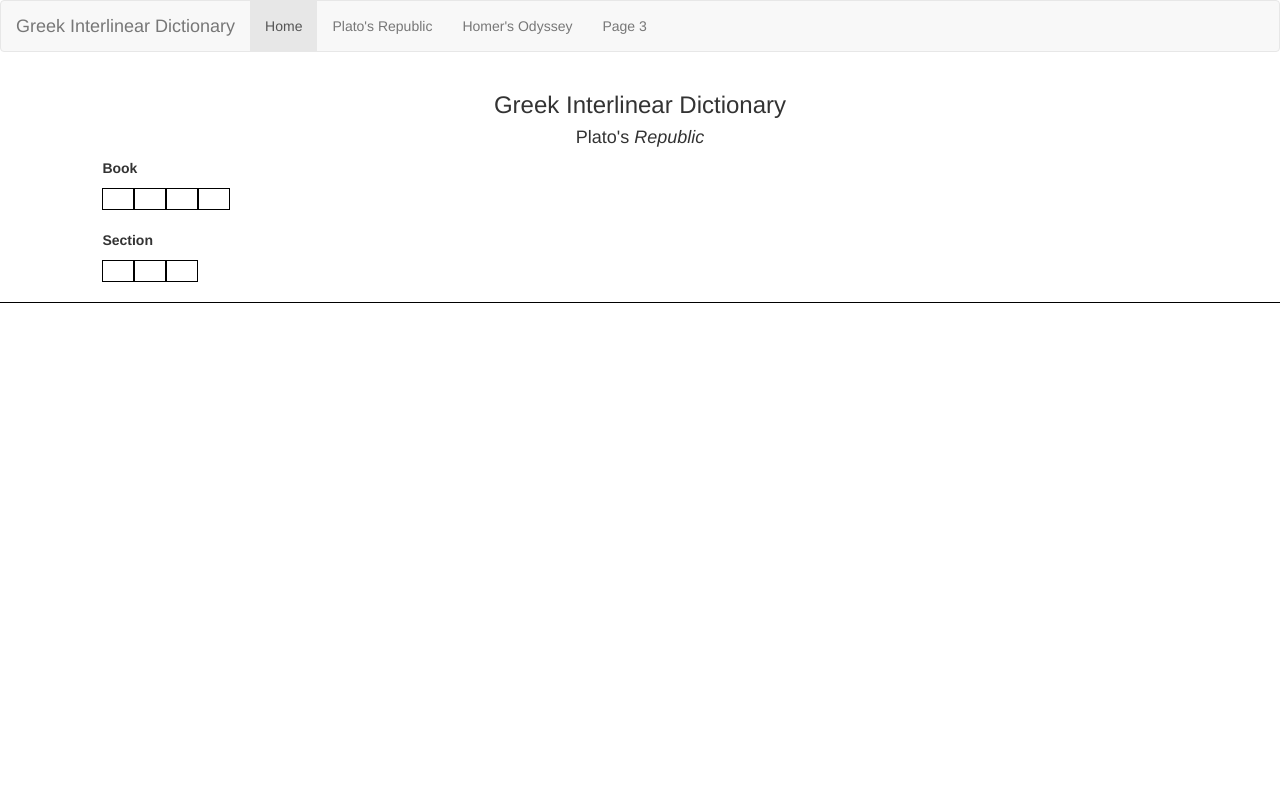
After one commit to jbmcdonald86/cs50-final, a Flask app: page /republic in a window 1280 px wide. The commit adds this page. Run offline with Flask 2, Linux system fonts and the light colour scheme; some libraries are stand-ins or nearby versions.

Commit message:
12/3 5:30pm

```diff
--- a/application.py
+++ b/application.py
@@ -24,6 +24,11 @@
 def index():
 
     return render_template("index.html")
+
+@app.route('/republic')
+def text():
+
+    return render_template("republic.html")
 
 # Iterate through all p elements in the relevant div.
 # Scrape all content within p elements.
@@ -64,3 +69,9 @@
 
 # Translations table : "CREATE TABLE 'translations' ('translation_id' INTEGER PRIMARY KEY AUTOINCREMENT NOT NULL, 'original' TEXT, 'url' TEXT, 'translation' TEXT)"
 # Original table: "CREATE TABLE 'original' ('greek_id' INTEGER PRIMARY KEY AUTOINCREMENT NOT NULL, 'greek' TEXT, 'translation_id' INTEGER)"
+
+# Add function to use Google Translate for Gk words that aren't in Perseus, but only if they aren't numbers/punctuation.
+
+# There are some dict entries whose second div has no def., rather than the first. Have to make a case for when the translation is "[definition unavailable]"
+
+# Need to make a case for when the translation ends in a comma, to strip that comma
--- a/static/styles.css
+++ b/static/styles.css
@@ -18,3 +18,42 @@
     font-family: "New Athena Unicode", Gentium, "Palatino Linotype", "Lucida Grande", Galilee, "Arial Unicode MS", sans-serif;
 
 }
+
+.section-link
+{
+    border: 1px solid black;
+    float: left;
+}
+
+.section-link:last-child
+{
+    border-radius: 0px;
+
+}
+
+.list-group:after {
+  clear: both;
+  display: block;
+  content: "";
+}
+
+.passage-selection
+{
+    padding-left: 8%;
+    padding-right: 8%;
+    border-bottom: 1px solid black;
+}
+
+@media (max-width: 90%) and (min-width: 0px) {
+    .list-group {
+        text-align: center;
+    }
+    .list-group>a {
+        display: inline;
+    }
+}
+
+.title
+{
+    text-align: center;
+}
--- /dev/null
+++ b/templates/layout.html
@@ -0,0 +1,47 @@
+<!DOCTYPE html>
+
+<html>
+    <head>
+
+        <!-- https://developer.mozilla.org/en-US/docs/Web/HTML/Element/meta -->
+        <meta charset="utf-8"/>
+        <meta content="initial-scale=1, width=device-width" name="viewport"/>
+
+        <!-- http://getbootstrap.com/ -->
+        <link href="https://maxcdn.bootstrapcdn.com/bootstrap/3.3.7/css/bootstrap.min.css" rel="stylesheet"/>
+
+        <!-- App's own CSS -->
+        <link href="/static/styles.css" rel="stylesheet"/>
+
+        <!-- http://jquery.com/ -->
+        <script src="https://code.jquery.com/jquery-latest.min.js"></script>
+
+        <!-- http://getbootstrap.com/ -->
+        <script src="https://maxcdn.bootstrapcdn.com/bootstrap/3.3.7/js/bootstrap.min.js"></script>
+
+        <!-- http://handlebarsjs.com/ -->
+        <script src="https://cdnjs.cloudflare.com/ajax/libs/handlebars.js/4.0.5/handlebars.min.js"></script>
+
+        <!-- app's own JavaScript -->
+        <script src="/static/scripts.js"></script>
+
+        <title>Greek Interlinear Dictionary</title>
+
+    </head>
+    <body>
+      <nav class="navbar navbar-default">
+      <div class="container-fluid">
+        <div class="navbar-header">
+          <a class="navbar-brand" href="/">Greek Interlinear Dictionary</a>
+        </div>
+        <ul class="nav navbar-nav">
+          <li class="active"><a href="/">Home</a></li>
+          <li><a href="/republic">Plato's Republic</a></li>
+          <li><a href="#">Homer's Odyssey</a></li>
+          <li><a href="#">Page 3</a></li>
+        </ul>
+      </div>
+    </nav>
+        {% block main %}{% endblock %}
+    </body>
+</html>
--- /dev/null
+++ b/templates/republic.html
@@ -0,0 +1,24 @@
+{% extends "layout.html" %}
+
+{% block main %}
+<div class="container title">
+  <h3>Greek Interlinear Dictionary</h3>
+  <h4>Plato's <i>Republic</i></h4>
+</div>
+<div class="passage-selection">
+  <div class="list-group">
+        <p><b>Book</b></p>
+        <a href="#" class="list-group-item list-group-item-action section-link"></a>
+        <a href="#" class="list-group-item list-group-item-action section-link"></a>
+        <a href="#" class="list-group-item list-group-item-action section-link"></a>
+        <a href="#" class="list-group-item list-group-item-action section-link"></a>
+  </div>
+  <div class="list-group">
+    <p><b>Section</b></p>
+    <a href="#" class="list-group-item list-group-item-action section-link"></a>
+    <a href="#" class="list-group-item list-group-item-action section-link"></a>
+    <a href="#" class="list-group-item list-group-item-action section-link"></a>
+  </div>
+</div>
+
+{% endblock %}
```
Also changed, not shown: scraper.py (+28 -16 lines), templates/index.html (+55 -39 lines), words.db.
